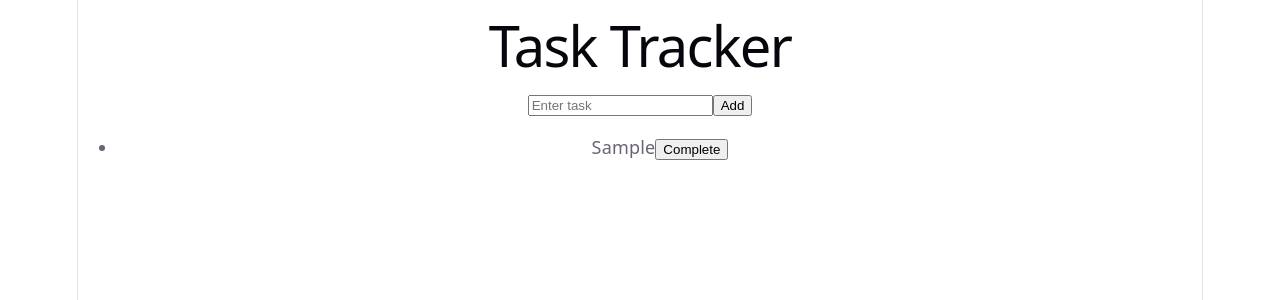
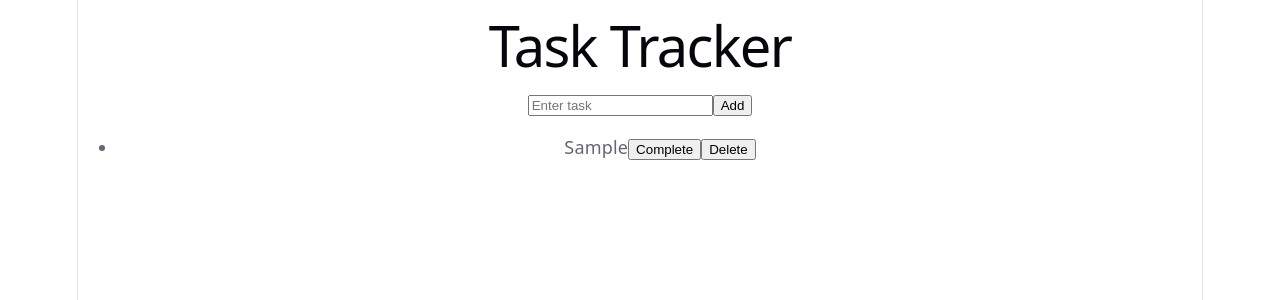
Before and after one commit to mabd0060/student-task-tracker, a React (Vite) app: page / in a window 1280 px wide. Both pictures are taken after typing "Sample" into the empty fields and a click on the button "Add". Shown: the top 300 px of the page. Built offline with nearby package versions, Linux system fonts and the light colour scheme.

Commit message:
Checkpoint 5: Delete tasks

```diff
--- a/src/App.jsx
+++ b/src/App.jsx
@@ -16,6 +16,11 @@ function App() {
     setTasks(updatedTasks);
   };
 
+  const deleteTask = (index) => {
+    const updatedTasks = tasks.filter((_, i) => i !== index);
+    setTasks(updatedTasks);
+  };
+
   return (
     <div>
       <h1>Task Tracker</h1>
@@ -31,8 +36,13 @@ function App() {
             >
               {task.text}
             </span>
+
             <button onClick={() => toggleComplete(index)}>
               {task.completed ? "Undo" : "Complete"}
+            </button>
+
+            <button onClick={() => deleteTask(index)}>
+              Delete
             </button>
           </li>
         ))}
```
